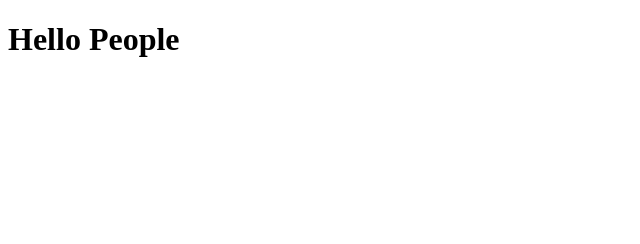
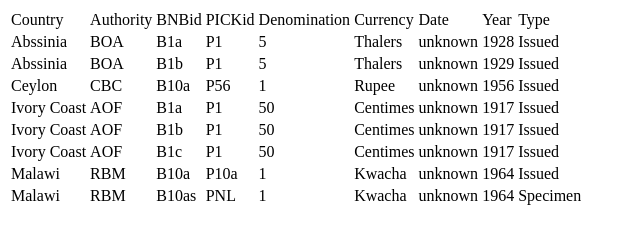
Before and after one commit to timkeefe/mvp, a website: page index.html in a window 1280 px wide. Shown: the whole page, without its empty margins (0-640 px from the left). Drawn offline with nearby package versions, Linux system fonts and the light colour scheme.

Commit message:
Add bower.json/bowerrc, index.js adjusted to render html, index.html adjusted for Angular/create table and render catalogue data, app.js holds data (temp solution) and create controller for catalogue

```diff
--- /dev/null
+++ b/app.js
@@ -0,0 +1,99 @@
+(function(){
+
+  var app = angular.module('collectionMaker', []);
+
+  var catalogue = [
+    { country: "Abssinia",
+      authority: "BOA",
+      BNBid: "B1a",
+      PICKid: "P1",
+      denomination: 5,
+      currency:"Thalers",
+      date: "unknown",
+      year: 1928,
+      type: "Issued"
+    },
+    { country: "Abssinia",
+      authority: "BOA",
+      BNBid: "B1b",
+      PICKid: "P1",
+      denomination: 5,
+      currency:"Thalers",
+      date: "unknown",
+      year: 1929,
+      type: "Issued"
+    },
+    { country: "Ceylon",
+      authority: "CBC",
+      BNBid: "B10a",
+      PICKid: "P56",
+      denomination: 1,
+      currency:"Rupee",
+      date: "unknown",
+      year: 1956,
+      type: "Issued"
+    },
+    { country: "Ivory Coast",
+      authority: "AOF",
+      BNBid: "B1a",
+      PICKid: "P1",
+      denomination: 50,
+      currency:"Centimes",
+      date: "unknown",
+      year: 1917,
+      type: "Issued"
+    },
+    { country: "Ivory Coast",
+      authority: "AOF",
+      BNBid: "B1b",
+      PICKid: "P1",
+      denomination: 50,
+      currency:"Centimes",
+      date: "unknown",
+      year: 1917,
+      type: "Issued"
+    },
+    { country: "Ivory Coast",
+      authority: "AOF",
+      BNBid: "B1c",
+      PICKid: "P1",
+      denomination: 50,
+      currency:"Centimes",
+      date: "unknown",
+      year: 1917,
+      type: "Issued"
+    },
+    { country: "Malawi",
+      authority: "RBM",
+      BNBid: "B10a",
+      PICKid: "P10a",
+      denomination: 1,
+      currency:"Kwacha",
+      date: "unknown",
+      year: 1964,
+      type: "Issued"
+    },
+    { country: "Malawi",
+      authority: "RBM",
+      BNBid: "B10as",
+      PICKid: "PNL",
+      denomination: 1,
+      currency:"Kwacha",
+      date: "unknown",
+      year: 1964,
+      type: "Specimen"
+    },
+  ];
+
+  app.controller('CatalogueController', function(){
+    this.items = catalogue;
+
+  })
+
+  app.controller('CollectionController', function(){
+
+  })
+
+
+
+})();
--- a/index.html
+++ b/index.html
@@ -1,10 +1,36 @@
 <!DOCTYPE html>
-<html>
+<html ng-app="collectionMaker">
 <head>
+  <script src = "angular.js"></script>
+  <script src="app.js"></script>
   <title>Paper Money Collection App</title>
 </head>
-<body>
-  <h1>Hello People</h1>
+<body class="list-group" ng-controller="CatalogueController as catalogue">
+  <table>
+    <tr class="table-header">
+      <td>Country</td>
+      <td>Authority</td>
+      <td>BNBid</td>
+      <td>PICKid</td>
+      <td>Denomination</td>
+      <td>Currency</td>
+      <td>Date</td>
+      <td>Year</td>
+      <td>Type</td>
+    </tr>
+    <tr class="table-row" ng-repeat="item in catalogue.items">
+      <td>{{ item.country }}</td>
+      <td>{{ item.authority }}</td>
+      <td>{{ item.BNBid }}</td>
+      <td>{{ item.PICKid }}</td>
+      <td>{{ item.denomination }}</td>
+      <td>{{ item.currency }}</td>
+      <td>{{ item.date }}</td>
+      <td>{{ item.year }}</td>
+      <td>{{ item.type }}</td>
+    </tr>
+  </table>
+  <div></div>
 
 </body>
 </html>
```
Also changed, not shown: bower.json (added, +19 -0 lines), index.js (+14 -15 lines), 1 other file.
